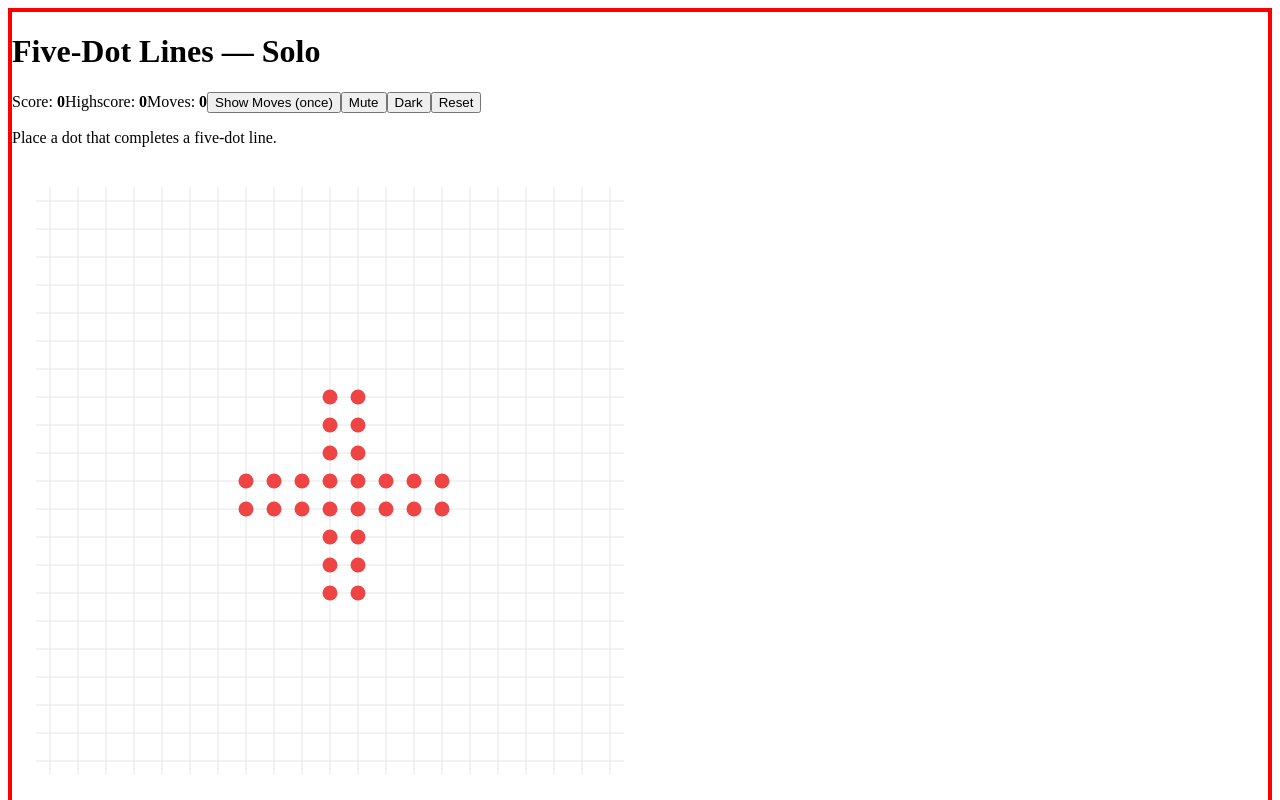
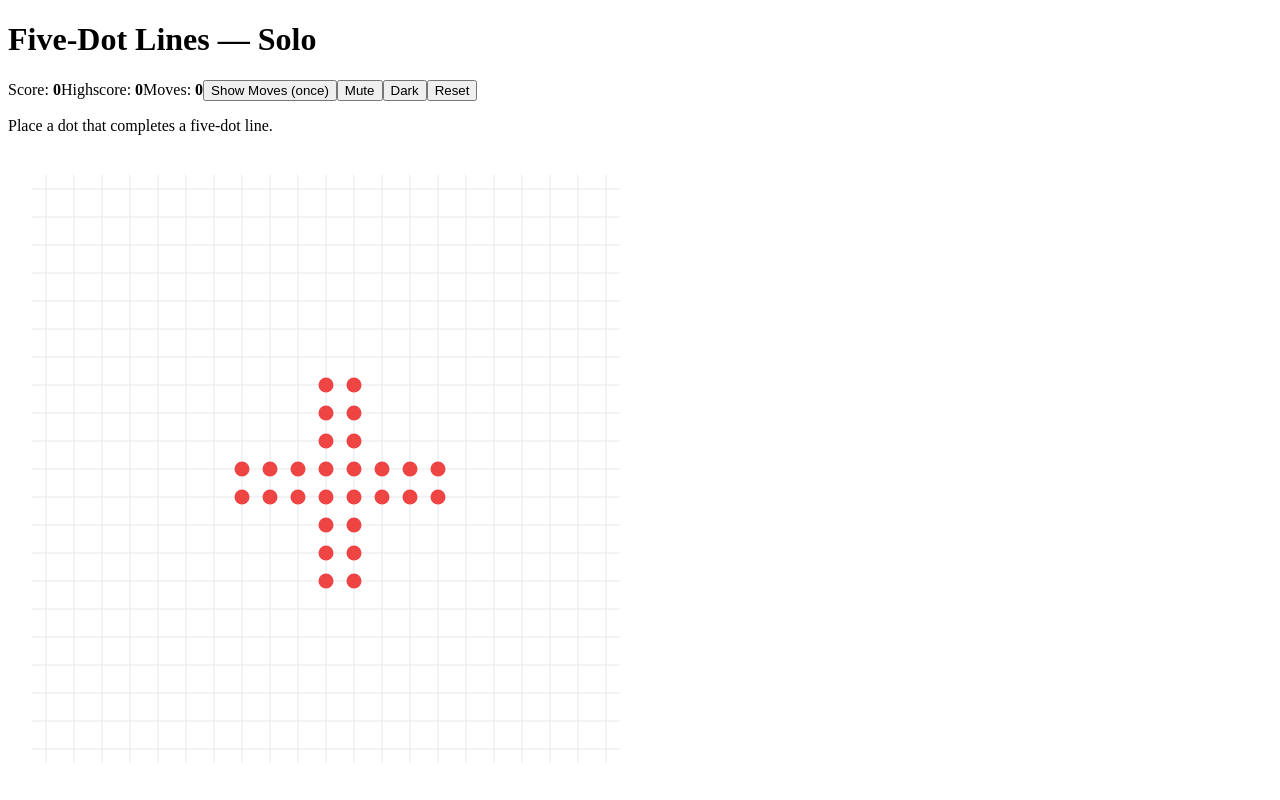
Before and after one commit to sergioB79/five-dot-lines, a React (Create React App) app: page / in a window 1280 px wide. Shown: the top 800 px of the page. Built offline with nearby package versions, Linux system fonts and the light colour scheme.

Commit message:
fix: re-initialize tailwind css and remove red border

```diff
--- a/public/index.html
+++ b/public/index.html
@@ -25,11 +25,6 @@
       Learn how to configure a non-root public URL by running `npm run build`.
     -->
     <title>React App</title>
-    <style>
-      #root {
-        border: 4px solid red;
-      }
-    </style>
   </head>
   <body>
     <noscript>You need to enable JavaScript to run this app.</noscript>
--- a/tailwind.config.js
+++ b/tailwind.config.js
@@ -2,6 +2,7 @@
 module.exports = {
   content: [
     "./src/**/*.{js,jsx,ts,tsx}",
+    "./public/index.html"
   ],
   theme: {
     extend: {},
```
